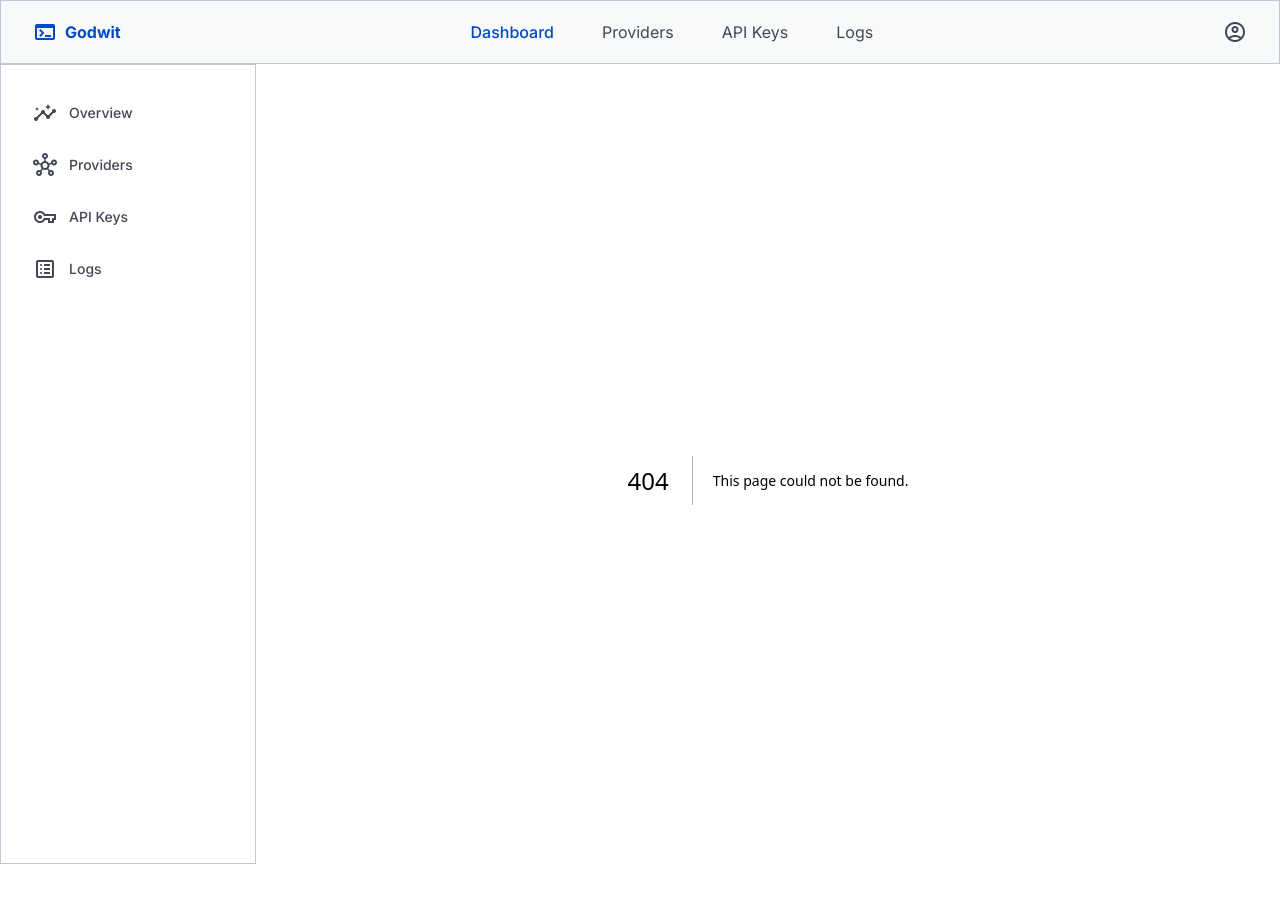
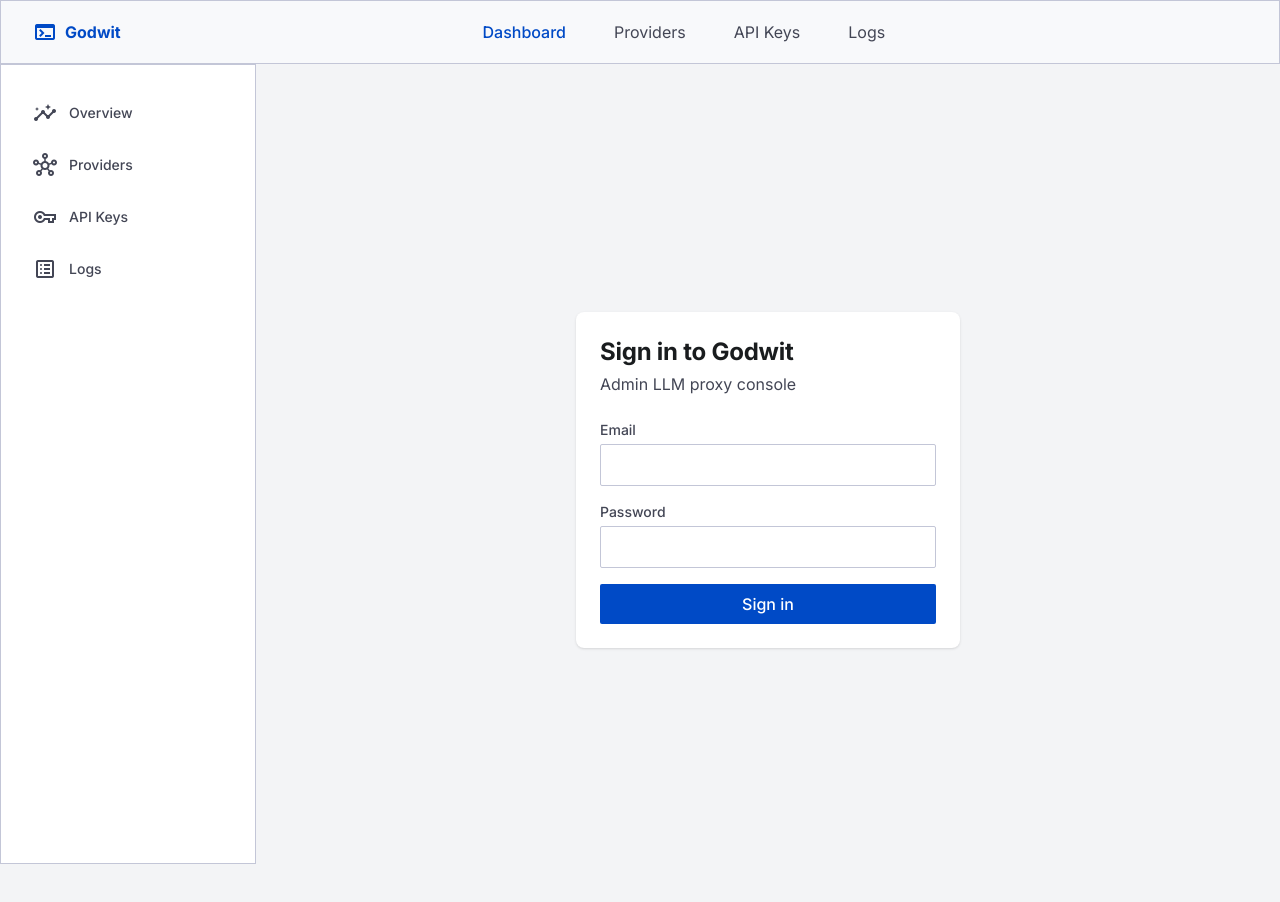
Before and after one commit to GodwitProject/Godwit, a Next.js app in the folder apps/ui/: page /login in a window 1280 px wide. Before the commit this address had no page. Shown: the top 902 px of the page. Built offline with nearby package versions, Linux system fonts and the light colour scheme.

Commit message:
feat(ui): add login page, RequireAuth guard, header sign out
- /login form with loading + error states
- RequireAuth route guard redirects unauthenticated to /login
- Header shows signed-in user + sign out button
- (protected) route group wraps dashboard/providers/keys/logs

```diff
--- /dev/null
+++ b/apps/ui/src/app/(protected)/layout.tsx
@@ -0,0 +1,5 @@
+'use client';
+import { RequireAuth } from '@/components/auth/RequireAuth';
+export default function ProtectedLayout({ children }: { children: React.ReactNode }) {
+  return <RequireAuth>{children}</RequireAuth>;
+}
--- /dev/null
+++ b/apps/ui/src/app/login/page.tsx
@@ -0,0 +1,43 @@
+'use client';
+import { useState } from 'react';
+import { useRouter } from 'next/navigation';
+import { Input } from '@/components/ui/Input';
+import { Button } from '@/components/ui/Button';
+import { login } from '@/lib/auth';
+import { useAuthStore } from '@/store/auth';
+
+export default function LoginPage() {
+  const router = useRouter();
+  const setUser = useAuthStore((s) => s.setUser);
+  const [email, setEmail] = useState('');
+  const [password, setPassword] = useState('');
+  const [error, setError] = useState<string | null>(null);
+  const [busy, setBusy] = useState(false);
+
+  async function handleSubmit(e: React.FormEvent) {
+    e.preventDefault();
+    setBusy(true); setError(null);
+    try {
+      const user = await login(email, password);
+      setUser(user);
+      router.push('/');
+    } catch (err) {
+      setError(err instanceof Error ? err.message : 'Login failed');
+    } finally { setBusy(false); }
+  }
+
+  return (
+    <div className="min-h-screen flex items-center justify-center bg-surface-container-low px-4">
+      <div className="w-full max-w-sm bg-surface-container-lowest rounded-xl p-container-padding ambient-shadow">
+        <h1 className="text-headline-md mb-1">Sign in to Godwit</h1>
+        <p className="text-body-base text-on-surface-variant mb-6">Admin LLM proxy console</p>
+        <form onSubmit={handleSubmit} className="space-y-4">
+          <Input label="Email" type="email" required value={email} onChange={(e) => setEmail(e.target.value)} />
+          <Input label="Password" type="password" required value={password} onChange={(e) => setPassword(e.target.value)} />
+          {error && <p className="text-label-sm text-error">{error}</p>}
+          <Button type="submit" className="w-full" disabled={busy}>{busy ? 'Signing in…' : 'Sign in'}</Button>
+        </form>
+      </div>
+    </div>
+  );
+}
--- /dev/null
+++ b/apps/ui/src/components/auth/RequireAuth.tsx
@@ -0,0 +1,24 @@
+'use client';
+import { useEffect } from 'react';
+import { useRouter } from 'next/navigation';
+import { useAuthStore } from '@/store/auth';
+import { fetchMe } from '@/lib/auth';
+
+export function RequireAuth({ children }: { children: React.ReactNode }) {
+  const router = useRouter();
+  const status = useAuthStore((s) => s.status);
+  const setUser = useAuthStore((s) => s.setUser);
+
+  useEffect(() => {
+    if (status === 'unknown') {
+      fetchMe().then(setUser).catch(() => { setUser(null); router.replace('/login'); });
+    } else if (status === 'unauthenticated') {
+      router.replace('/login');
+    }
+  }, [status, setUser, router]);
+
+  if (status !== 'authenticated') {
+    return <div className="min-h-screen flex items-center justify-center text-on-surface-variant">Loading…</div>;
+  }
+  return <>{children}</>;
+}
--- a/apps/ui/src/components/layout/Header.tsx
+++ b/apps/ui/src/components/layout/Header.tsx
@@ -2,9 +2,22 @@
 'use client';
 
 import Link from 'next/link';
-import { clsx } from 'clsx';
+import { useRouter } from 'next/navigation';
+import { Button } from '@/components/ui/Button';
+import { logout } from '@/lib/auth';
+import { useAuthStore } from '@/store/auth';
 
 export function Header() {
+  const router = useRouter();
+  const user = useAuthStore((s) => s.user);
+  const setUser = useAuthStore((s) => s.setUser);
+
+  async function handleSignOut() {
+    await logout();
+    setUser(null);
+    router.push('/login');
+  }
+
   return (
     <header className="fixed top-0 w-full z-50 bg-surface border-b hairline-border h-16 flex items-center justify-between px-margin-mobile md:px-margin-desktop">
       <Link href="/" className="flex items-center gap-2 text-primary">
@@ -28,9 +41,16 @@ export function Header() {
       </nav>
 
       <div className="flex items-center gap-4">
-        <span className="material-symbols-outlined text-on-surface-variant" aria-hidden>
-          account_circle
-        </span>
+        {user && (
+          <span className="text-label-sm text-on-surface-variant hidden sm:inline">
+            {user.email}
+          </span>
+        )}
+        {user && (
+          <Button variant="ghost" size="sm" onClick={handleSignOut}>
+            Sign out
+          </Button>
+        )}
       </div>
     </header>
   );
```
Also changed, not shown: apps/ui/src/app/(protected)/keys/page.tsx (renamed from apps/ui/src/app/keys/page.tsx), apps/ui/src/app/(protected)/logs/page.tsx (renamed from apps/ui/src/app/logs/page.tsx), apps/ui/src/app/(protected)/page.tsx (renamed from apps/ui/src/app/page.tsx), apps/ui/src/app/(protected)/providers/page.tsx (renamed from apps/ui/src/app/providers/page.tsx), 2 other files (tests, documents, lock files or other folders).
